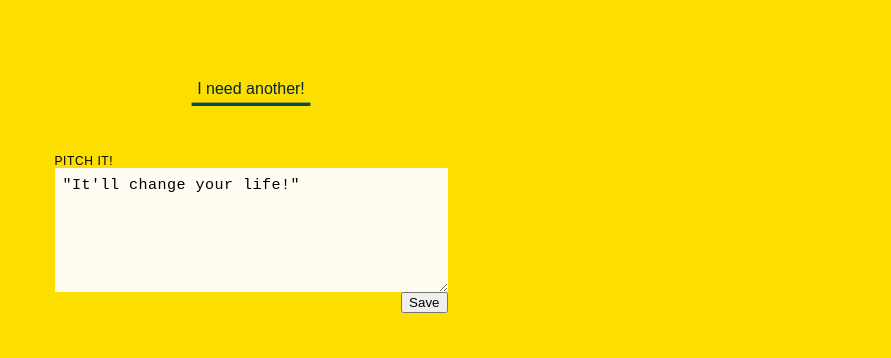
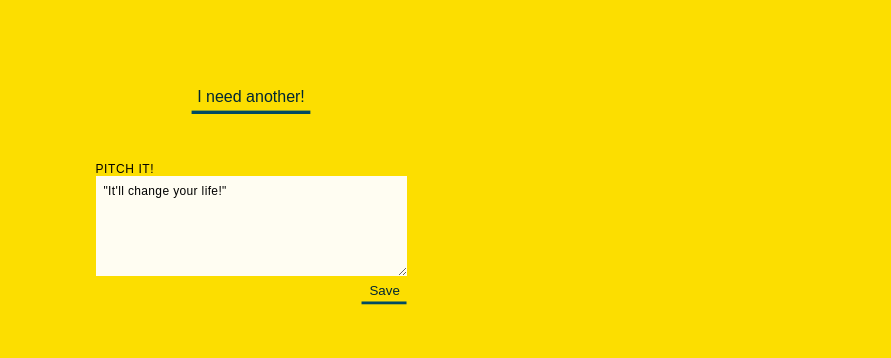
Before and after one commit to matt-l-w/ideasaas, a plain HTML site: page index.html in a window 1280 px wide. Shown: the part 307-665 px from the top of the page, without its empty margins (389-1280 px from the left). Drawn offline with Linux system fonts and the light colour scheme.

Commit message:
Improved styling on pitches

```diff
--- a/index.css
+++ b/index.css
@@ -34,35 +34,6 @@ main {
 
 #new {
   margin-top: 72px;
-  padding: 0.5em;
-  position: relative;
-  z-index: 1;
-  color: hsl(194, 100%, 10%);
-  text-decoration: none;
-}
-
-#new::before {
-  content: '';
-  position: absolute;
-  z-index: -1;
-  top: 0;
-  bottom: 0;
-  left: -0.25em;
-  right: -0.25em;
-  background-color: #004B62;
-  transform-origin: bottom center;
-  transform: scaleY(0.1) scaleX(0.9);
-  transition: all 0.1s ease-in-out;
-}
-
-#new:hover {
-  color: #FAFAFA;
-  transition: all 0.1s ease-in-out;
-}
-
-#new:hover::before {
-  transform: scaleY(1);
-  background-color: hsla(194, 100%, 19%, 0.75);
 }
 
 #pitch-container {
@@ -78,7 +49,8 @@ main {
 }
 
 #pitch {
-	font-size: 1.16em;
+  font-family: sans-serif;
+	font-size: 0.75em;
 	letter-spacing: 0.03em;
 	padding: 8px;
 	border: 0;
@@ -86,7 +58,10 @@ main {
 }
 
 #pitch-save {
-	align-self: flex-end;
+  align-self: flex-end;
+  border: 0;
+	background-color: transparent;
+	cursor: pointer;
 }
 
 #past-pitches {
@@ -140,3 +115,35 @@ footer img {
   height: 32px;
   padding: 8px;
 }
+
+.animate-button {
+  padding: 0.5em;
+  position: relative;
+  z-index: 1;
+  color: hsl(194, 100%, 10%);
+  text-decoration: none;
+}
+
+.animate-button::before {
+  content: '';
+  position: absolute;
+  z-index: -1;
+  top: 0;
+  bottom: 0;
+  left: -0.25em;
+  right: -0.25em;
+  background-color: #004B62;
+  transform-origin: bottom center;
+  transform: scaleY(0.1) scaleX(0.9);
+  transition: all 0.1s ease-in-out;
+}
+
+.animate-button:hover {
+  color: #FAFAFA;
+  transition: all 0.1s ease-in-out;
+}
+
+.animate-button:hover::before {
+  transform: scaleY(1);
+  background-color: hsla(194, 100%, 19%, 0.75);
+}
--- a/index.html
+++ b/index.html
@@ -11,11 +11,11 @@
 <body>
   <main>
     <h1 id="idea"></h1>
-    <a id="new" href="#">I need another!</a>
+    <a id="new" href="#" class="animate-button">I need another!</a>
     <div id="pitch-container">
       <label for="description">Pitch It!</label>
       <textarea id="pitch" name="pitch" rows="6" cols="40" maxlength="180">"It'll change your life!"</textarea>
-      <button id="pitch-save">Save</button>
+      <button id="pitch-save" class="animate-button">Save</button>
     </div>
     <section id="past-pitches">
       <h2>Past Pitches</h2>
```
